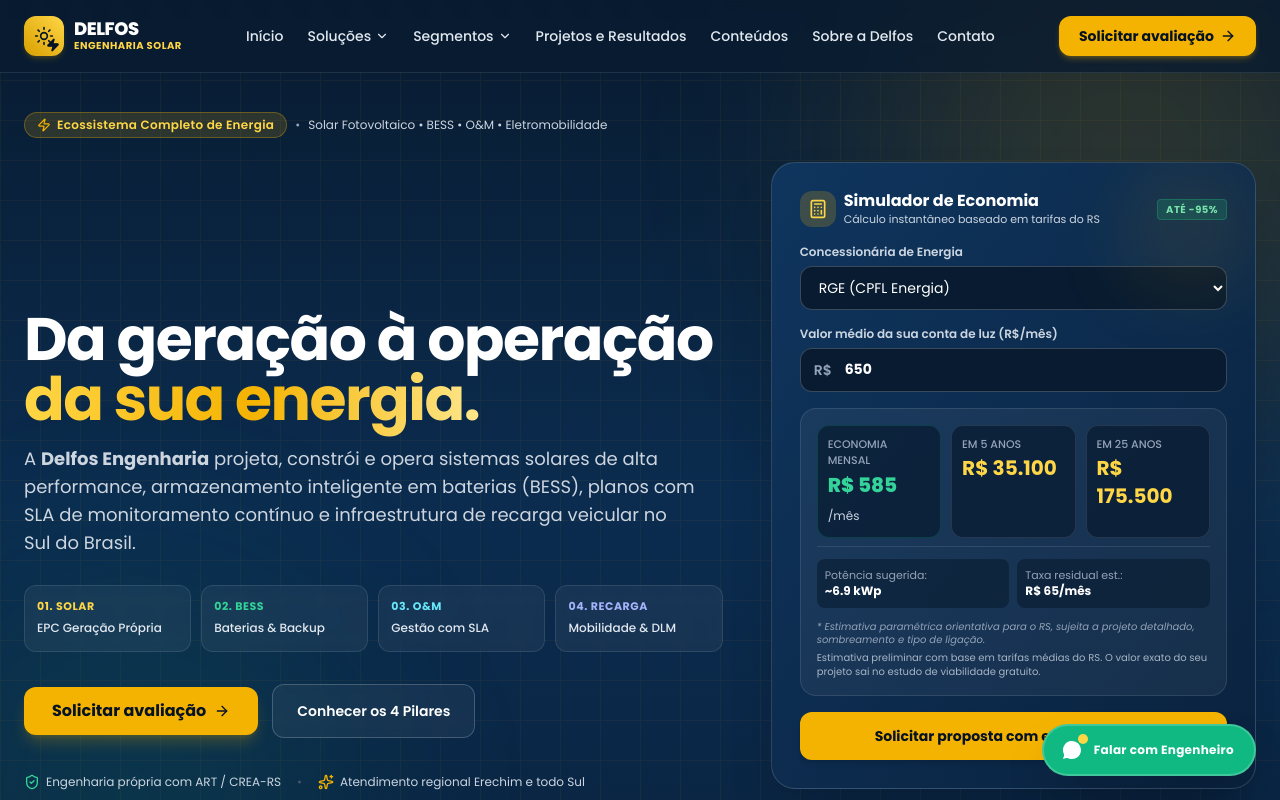
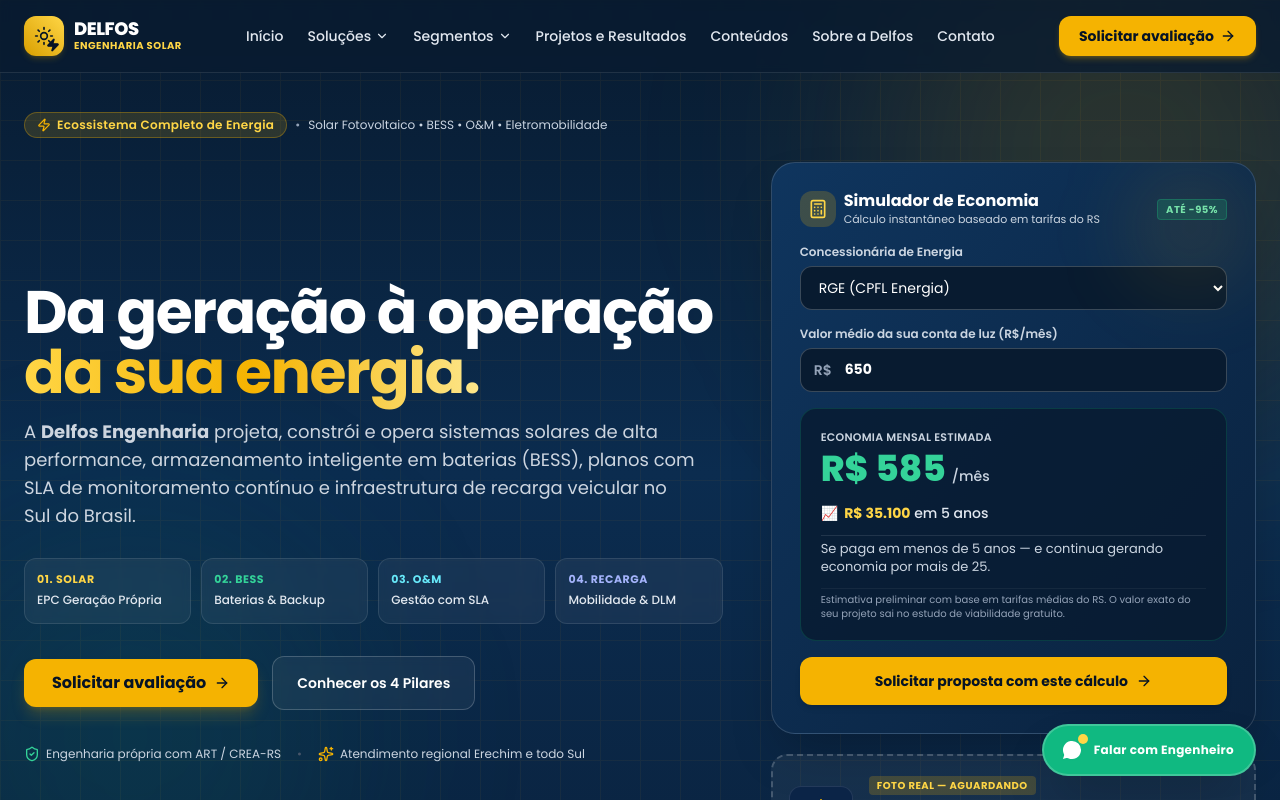
Before and after one commit to joaovictorbfuchs-cell/landing-page-delfos, a React (Vite) app: page / in a window 1280 px wide. Shown: the top 800 px of the page. Built offline with nearby package versions, Linux system fonts and the light colour scheme; what pocketbase would draw is missing.

Commit message:
Ajustar quadro de resultado da calculadora no Hero para layout enxuto

```diff
--- a/src/components/Hero.tsx
+++ b/src/components/Hero.tsx
@@ -1,14 +1,5 @@
 import { useState, useMemo } from 'react'
-import {
-  Sun,
-  Zap,
-  ArrowRight,
-  TrendingDown,
-  ShieldCheck,
-  Calculator,
-  ChevronDown,
-  Sparkles,
-} from 'lucide-react'
+import { Sun, Zap, ArrowRight, ShieldCheck, Calculator, ChevronDown, Sparkles } from 'lucide-react'
 import { Button } from '@/components/ui/button'
 import { Input } from '@/components/ui/input'
 
@@ -53,21 +44,14 @@
     const economiaMensal = Math.max(0, Math.round(valorConta - taxaResidual))
     const economiaAnual = Math.round(economiaMensal * 12)
     const economia5Anos = Math.round(economiaAnual * 5)
-    const economia25Anos = Math.round(economiaAnual * 25)
-    // Potência do sistema recomendada estimada (RS: irradiância média ~4.2 kWh/m²/dia, PR ~75%)
-    const potenciaEstimadaKwp = (consumoKwh / (4.2 * 30 * 0.78)).toFixed(1)
 
     return {
       consumoKwh,
       economiaMensal,
       economiaAnual,
       economia5Anos,
-      economia25Anos,
-      potenciaEstimadaKwp,
-      taxaResidual: Math.round(taxaResidual),
     }
   }, [valorConta, concessionariaId])
-
   const handleSimularSubmit = (e: React.FormEvent) => {
     e.preventDefault()
     const conc = CONCESSIONARIAS_RS.find((c) => c.id === concessionariaId)?.nome || 'RGE'
@@ -263,66 +247,39 @@
 
                 {/* Resultado Dinâmico */}
                 {estimativa && (
-                  <div className="p-4 rounded-2xl bg-white/5 border border-white/10 space-y-3">
-                    {/* 3 Quadros de Economia: Mensal, 5 anos e 25 anos */}
-                    <div className="grid grid-cols-1 sm:grid-cols-3 gap-2.5 pb-2 border-b border-white/10">
-                      <div className="bg-[#081B30]/70 border border-emerald-500/20 rounded-xl p-2.5">
-                        <span className="text-[10px] sm:text-[11px] text-slate-400 uppercase font-medium block">
-                          Economia Mensal
+                  <div className="p-4 sm:p-5 rounded-2xl bg-[#081B30]/80 border border-emerald-500/20 space-y-3">
+                    {/* Economia Mensal Protagonista */}
+                    <div>
+                      <span className="text-[11px] font-semibold text-slate-300 uppercase tracking-wide block">
+                        Economia mensal estimada
                       </span>
-                        <div className="text-lg sm:text-xl font-black text-emerald-400 leading-tight mt-0.5">
-                          R$ {estimativa.economiaMensal.toLocaleString('pt-BR')}
-                          <span className="text-[10px] sm:text-xs font-normal text-slate-300">
-                            {' '}
-                            /mês
-                          </span>
+                      <div className="text-3xl sm:text-4xl font-black text-emerald-400 leading-none mt-1 flex items-baseline gap-1.5">
+                        <span>R$ {estimativa.economiaMensal.toLocaleString('pt-BR')}</span>
+                        <span className="text-xs sm:text-sm font-medium text-slate-300">/mês</span>
                       </div>
                     </div>
 
-                      <div className="bg-[#081B30]/70 border border-white/10 rounded-xl p-2.5">
-                        <span className="text-[10px] sm:text-[11px] text-slate-400 uppercase font-medium block">
-                          Em 5 anos
+                    {/* Linha discreta de 5 anos */}
+                    <div className="text-xs sm:text-sm text-slate-200 font-medium flex items-center gap-1.5 pt-0.5">
+                      <span>📈</span>
+                      <span>
+                        <strong className="text-solar-300 font-bold">
+                          R$ {estimativa.economia5Anos.toLocaleString('pt-BR')}
+                        </strong>{' '}
+                        em 5 anos
                       </span>
-                        <div className="text-lg sm:text-xl font-bold text-solar-300 leading-tight mt-0.5">
-                          R$ {estimativa.economia5Anos.toLocaleString('pt-BR')}
-                        </div>
                     </div>
 
-                      <div className="bg-[#081B30]/70 border border-white/10 rounded-xl p-2.5">
-                        <span className="text-[10px] sm:text-[11px] text-slate-400 uppercase font-medium block">
-                          Em 25 anos
-                        </span>
-                        <div className="text-lg sm:text-xl font-bold text-solar-300 leading-tight mt-0.5">
-                          R$ {estimativa.economia25Anos.toLocaleString('pt-BR')}
-                        </div>
-                      </div>
-                    </div>
+                    {/* Frase fixa de payback */}
+                    <p className="text-xs sm:text-[13px] text-slate-300 leading-snug pt-1 border-t border-white/10">
+                      Se paga em menos de 5 anos — e continua gerando economia por mais de 25.
+                    </p>
 
-                    <div className="grid grid-cols-2 gap-2 text-[11px] text-slate-300">
-                      <div className="bg-[#081B30]/60 p-2 rounded-lg">
-                        <span className="text-slate-400 block">Potência sugerida:</span>
-                        <strong className="text-white text-xs">
-                          ~{estimativa.potenciaEstimadaKwp} kWp
-                        </strong>
-                      </div>
-                      <div className="bg-[#081B30]/60 p-2 rounded-lg">
-                        <span className="text-slate-400 block">Taxa residual est.:</span>
-                        <strong className="text-white text-xs">
-                          R$ {estimativa.taxaResidual}/mês
-                        </strong>
-                      </div>
-                    </div>
-
-                    <div className="space-y-1">
-                      <p className="text-[10px] text-slate-400 italic leading-snug">
-                        * Estimativa paramétrica orientativa para o RS, sujeita a projeto detalhado,
-                        sombreamento e tipo de ligação.
-                      </p>
-                      <p className="text-[10px] text-slate-300/80 leading-snug">
+                    {/* Disclaimer */}
+                    <p className="text-[10px] text-slate-400 leading-snug pt-1 border-t border-white/5">
                       Estimativa preliminar com base em tarifas médias do RS. O valor exato do seu
                       projeto sai no estudo de viabilidade gratuito.
                     </p>
-                    </div>
                   </div>
                 )}
                 <Button
--- a/src/lib/pocketbase/schema.json
+++ b/src/lib/pocketbase/schema.json
@@ -1,5 +1,5 @@
 {
-  "generatedAt": "2026-10-16T20:38:37.772Z",
+  "generatedAt": "2026-10-17T15:40:16.594Z",
   "collections": [
     {
       "name": "users",
```
Also changed, not shown: .skip.config.json. Lines whose indentation alone changed are shown as unchanged.
